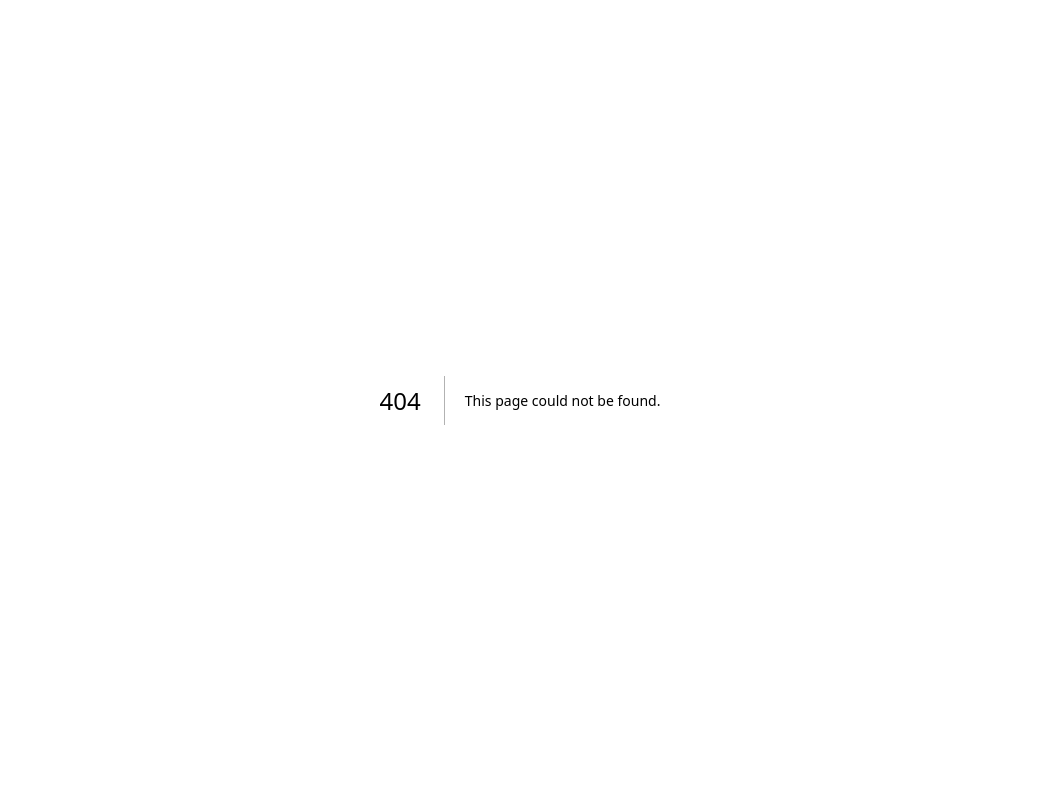
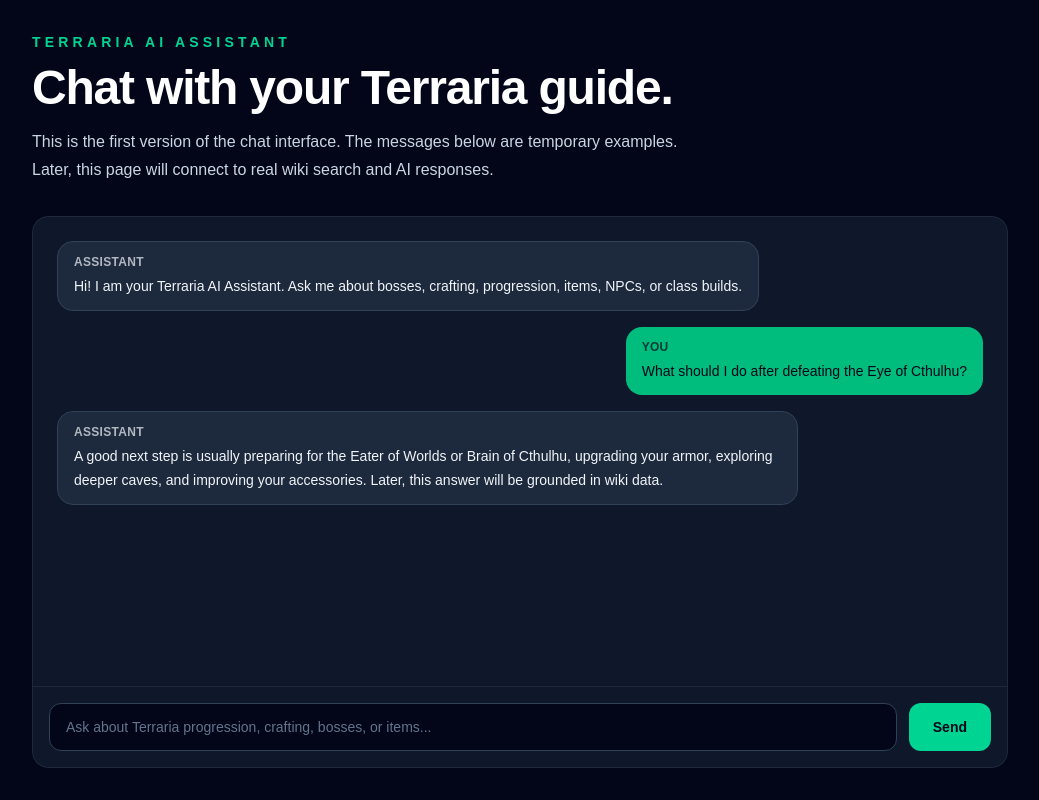
Before and after one commit to cordarrohiggins/terraria-ai-assistant, a Next.js app: page /chat in a window 1280 px wide. Before the commit this address had no page. Shown: the whole page, without its empty margins (120-1159 px from the left). Built offline with nearby package versions, Linux system fonts and the light colour scheme.

Commit message:
Create basic chat page

```diff
--- /dev/null
+++ b/src/app/chat/page.tsx
@@ -0,0 +1,85 @@
+const exampleMessages = [
+  {
+    role: "assistant",
+    content:
+      "Hi! I am your Terraria AI Assistant. Ask me about bosses, crafting, progression, items, NPCs, or class builds.",
+  },
+  {
+    role: "user",
+    content: "What should I do after defeating the Eye of Cthulhu?",
+  },
+  {
+    role: "assistant",
+    content:
+      "A good next step is usually preparing for the Eater of Worlds or Brain of Cthulhu, upgrading your armor, exploring deeper caves, and improving your accessories. Later, this answer will be grounded in wiki data.",
+  },
+];
+
+export default function ChatPage() {
+  return (
+    <main className="min-h-screen bg-slate-950 text-slate-100">
+      <section className="mx-auto flex min-h-screen max-w-5xl flex-col px-6 py-8">
+        <div className="mb-8">
+          <p className="mb-3 text-sm font-semibold uppercase tracking-[0.3em] text-emerald-400">
+            Terraria AI Assistant
+          </p>
+
+          <h1 className="text-3xl font-bold tracking-tight text-white sm:text-5xl">
+            Chat with your Terraria guide.
+          </h1>
+
+          <p className="mt-4 max-w-2xl text-base leading-7 text-slate-300">
+            This is the first version of the chat interface. The messages below
+            are temporary examples. Later, this page will connect to real wiki
+            search and AI responses.
+          </p>
+        </div>
+
+        <div className="flex flex-1 flex-col rounded-2xl border border-slate-800 bg-slate-900">
+          <div className="flex-1 space-y-4 overflow-y-auto p-4 sm:p-6">
+            {exampleMessages.map((message, index) => {
+              const isUser = message.role === "user";
+
+              return (
+                <div
+                  key={index}
+                  className={`flex ${isUser ? "justify-end" : "justify-start"}`}
+                >
+                  <div
+                    className={`max-w-[80%] rounded-2xl px-4 py-3 text-sm leading-6 ${
+                      isUser
+                        ? "bg-emerald-500 text-slate-950"
+                        : "border border-slate-700 bg-slate-800 text-slate-100"
+                    }`}
+                  >
+                    <p className="mb-1 text-xs font-semibold uppercase tracking-wide opacity-70">
+                      {isUser ? "You" : "Assistant"}
+                    </p>
+                    <p>{message.content}</p>
+                  </div>
+                </div>
+              );
+            })}
+          </div>
+
+          <form className="border-t border-slate-800 p-4">
+            <div className="flex flex-col gap-3 sm:flex-row">
+              <input
+                type="text"
+                placeholder="Ask about Terraria progression, crafting, bosses, or items..."
+                className="min-h-12 flex-1 rounded-xl border border-slate-700 bg-slate-950 px-4 text-sm text-slate-100 outline-none placeholder:text-slate-500 focus:border-emerald-400"
+              />
+
+              <button
+                type="submit"
+                className="min-h-12 rounded-xl bg-emerald-400 px-6 text-sm font-semibold text-slate-950 transition hover:bg-emerald-300"
+              >
+                Send
+              </button>
+            </div>
+          </form>
+        </div>
+      </section>
+    </main>
+  );
+}
```
